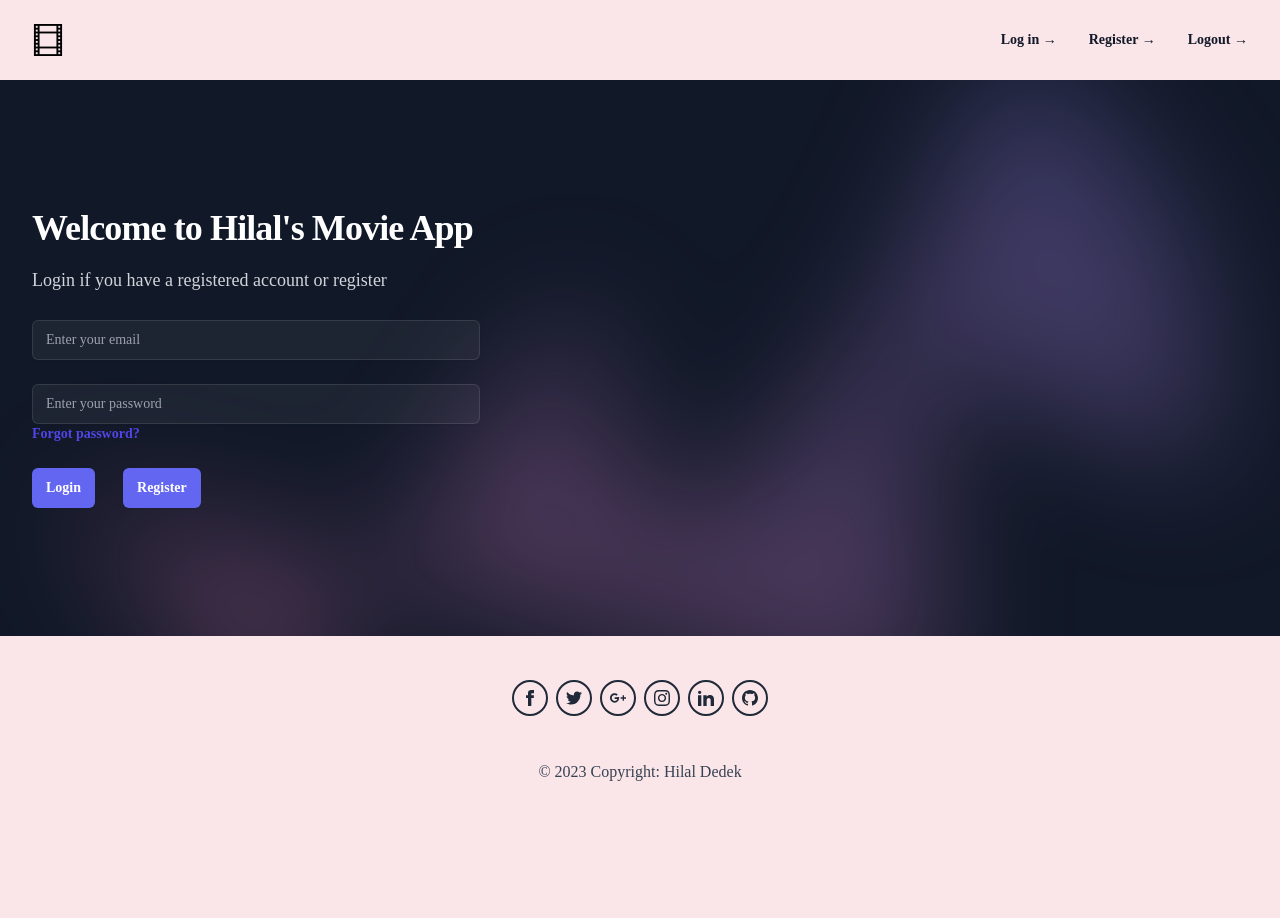
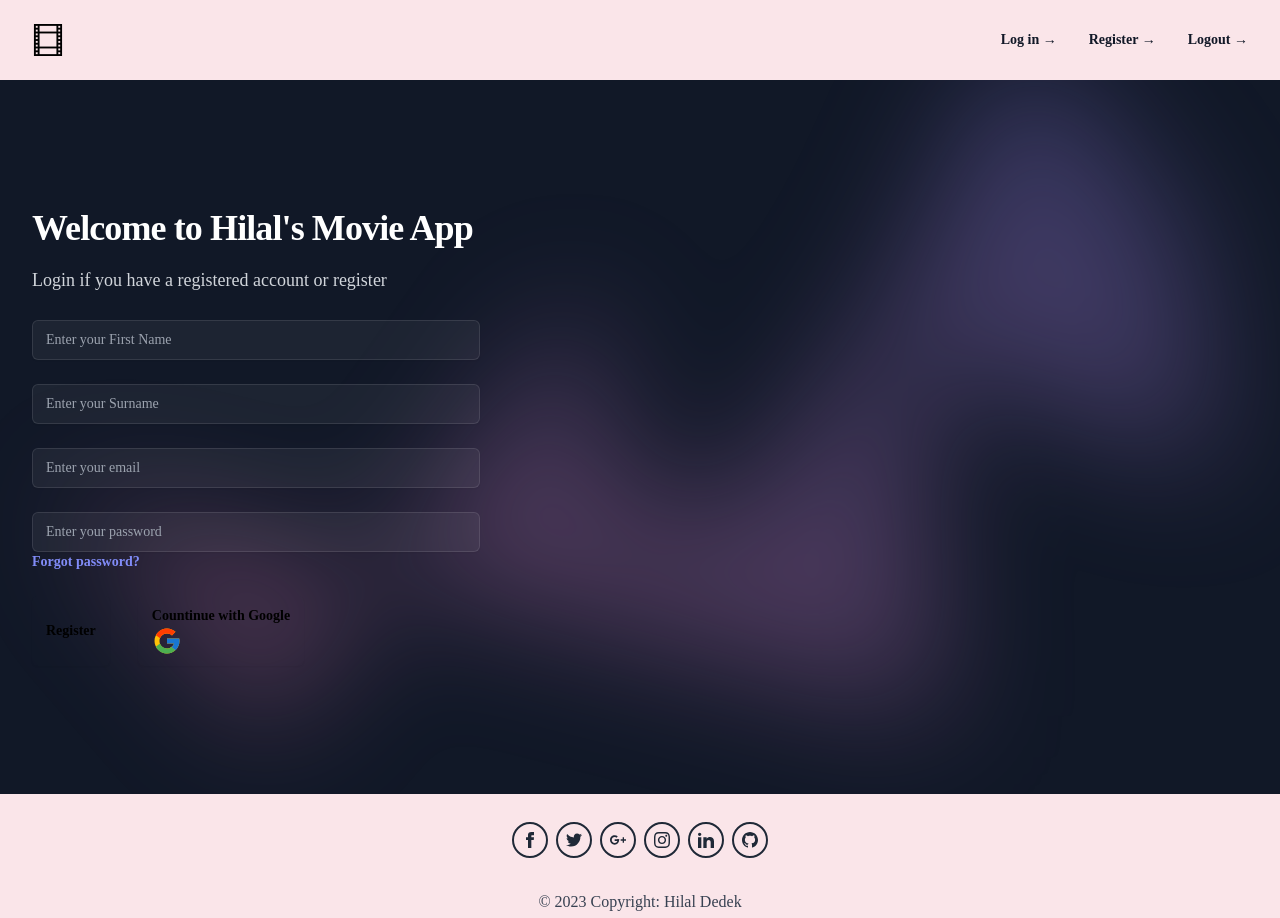
Before and after one commit to hilaldedek/React-MovieApp, a React (Create React App) app: page /register in a window 1280 px wide. Before the commit the page ends 800 px from the top, so only its background shows below. Built offline with nearby package versions, Linux system fonts and the light colour scheme; what tw-elements would draw is missing.

Commit message:
changed register

```diff
--- a/src/components/Footer.jsx
+++ b/src/components/Footer.jsx
@@ -4,7 +4,7 @@ const Footer = () => {
     const year=new Date().getFullYear();
   return (
     <div>
-         <footer className="bg-danger-100 text-center text-gray-700 fixed left-0 bottom-0 right-0">
+         <footer className="bg-danger-100 text-center text-gray-700 left-0 bottom-0 right-0">
         <div className="container px-6 pt-6 relative m-auto">
           <div className="mb-6 flex justify-center">
             <a href="#!" type="button" className="m-1 h-9 w-9 rounded-full border-2 border-gray-800 uppercase leading-normal text-gray-800 transition duration-150 ease-in-out hover:bg-black hover:bg-opacity-5 focus:outline-none focus:ring-0" data-te-ripple-init data-te-ripple-color="light">
@@ -39,7 +39,7 @@ const Footer = () => {
             </a>
           </div>
         </div>
-        <div className="p-4 text-center">
+        <div className="p-1 text-center">
           © {year} Copyright:
           <a className="text-whitehite" href="#"> Hilal Dedek</a>
         </div>
--- a/src/components/Navbar.jsx
+++ b/src/components/Navbar.jsx
@@ -38,7 +38,7 @@ const Navbar = () => {
           <a href="/register" className="text-sm font-semibold leading-6 text-gray-900 mr-8">
             Register <span aria-hidden="true">&rarr;</span>
           </a>
-          <a href="/register" className="text-sm font-semibold leading-6 text-gray-900">
+          <a href="/" className="text-sm font-semibold leading-6 text-gray-900">
             Logout <span aria-hidden="true">&rarr;</span>
           </a>
         </div>
@@ -72,7 +72,7 @@ const Navbar = () => {
                   Register
                 </a>
                 <a
-                  href="/register"
+                  href="/"
                   className="-mx-3 block rounded-lg px-3 py-2.5 text-base font-semibold leading-7 text-gray-900 hover:bg-gray-50"
                 >
                   Logout
--- a/src/pages/Login.jsx
+++ b/src/pages/Login.jsx
@@ -1,9 +1,10 @@
 import React from 'react'
+import GoogleIcon from '../assets/icons/GoogleIcon'
 
 const Login = () => {
   return (
     <div>
-      <div className="relative isolate overflow-hidden bg-gray-900 py-16 sm:py-24 lg:py-32">
+      <div className="relative isolate overflow-hidden bg-gray-900 py-16 sm:py-24 lg:py-32 ">
       <div className="mx-auto max-w-7xl px-6 lg:px-8">
         <div className="mx-auto grid max-w-2xl grid-cols-1 gap-x-8 gap-y-16 lg:max-w-none lg:grid-cols-2">
           <div className="max-w-xl lg:max-w-lg">
@@ -11,6 +12,34 @@ const Login = () => {
             <p className="mt-4 text-lg leading-8 text-gray-300">
             Login if you have a registered account or register
             </p>
+            <div className="mt-6 flex max-w-md gap-x-4">
+              <label htmlFor="first-name" className="sr-only">
+                First Name
+              </label>
+              <input
+                id="first-name"
+                name="firstname"
+                type="text"
+                autoComplete="text"
+                required
+                className="min-w-0 flex-auto rounded-md border-0 bg-white/5 px-3.5 py-2 text-white shadow-sm ring-1 ring-inset ring-white/10 focus:ring-2 focus:ring-inset focus:ring-indigo-500 sm:text-sm sm:leading-6"
+                placeholder="Enter your First Name"
+              />
+              </div>
+              <div className="mt-6 flex max-w-md gap-x-4">
+              <label htmlFor="surname" className="sr-only">
+                Surname
+              </label>
+              <input
+                id="surname"
+                name="surname"
+                type="text"
+                autoComplete="text"
+                required
+                className="min-w-0 flex-auto rounded-md border-0 bg-white/5 px-3.5 py-2 text-white shadow-sm ring-1 ring-inset ring-white/10 focus:ring-2 focus:ring-inset focus:ring-indigo-500 sm:text-sm sm:leading-6"
+                placeholder="Enter your Surname"
+              />
+              </div>
             <div className="mt-6 flex max-w-md gap-x-4">
               <label htmlFor="email-address" className="sr-only">
                 Email address
@@ -40,7 +69,7 @@ const Login = () => {
                 />
               </div>
               <div className="text-sm">
-                  <a href="#" className="font-semibold text-indigo-600 hover:text-indigo-500">
+                  <a href="#" className="font-semibold text-indigo-400 hover:text-indigo-500">
                     Forgot password?
                   </a>
                 </div>
@@ -48,17 +77,17 @@ const Login = () => {
                   <div  className="mt-6 flex max-w-md gap-x-4  mr-7">
                   <button
                   type="submit"
-                  className="flex-none rounded-md bg-indigo-500 px-3.5 py-2.5 text-sm font-semibold text-white shadow-sm hover:bg-indigo-400 focus-visible:outline focus-visible:outline-2 focus-visible:outline-offset-2 focus-visible:outline-indigo-500"
+                  className="flex-none rounded-md bg-danger-100 px-3.5 py-2.5 text-sm font-semibold text-black shadow-sm hover:bg-indigo-400 focus-visible:outline focus-visible:outline-2 focus-visible:outline-offset-2 focus-visible:outline-indigo-500"
                 >
-                  Login
+                  Register
                 </button>
               </div>
               <div  className="mt-6 flex max-w-md gap-x-4">
                 <button
                 type="submit"
-                className="flex-none rounded-md bg-indigo-500 px-3.5 py-2.5 text-sm font-semibold text-white shadow-sm hover:bg-indigo-400 focus-visible:outline focus-visible:outline-2 focus-visible:outline-offset-2 focus-visible:outline-indigo-500"
+                className="flex-none rounded-md bg-danger-100 px-3.5 py-2.5 text-sm font-semibold text-black shadow-sm hover:bg-indigo-400 focus-visible:outline focus-visible:outline-2 focus-visible:outline-offset-2 focus-visible:outline-indigo-500"
               >
-                Register
+                Countinue with Google
               </button>
               </div>
                 </div>
--- a/src/pages/Register.jsx
+++ b/src/pages/Register.jsx
@@ -1,17 +1,57 @@
-import React from 'react'
+import React, { useState } from 'react'
+import GoogleIcon from '../assets/icons/GoogleIcon';
 
 
 const Register = () => {
+  const[firstName,setFirstName]=useState("");
+  const[surname,setSurname]=useState("");
+  const[email,setEmail]=useState("");
+  const[password,setPassword]=useState("");
+  const handleSubmit=(e)=>{
+    e.preventDefault();
+    console.log(firstName,surname);
+  }
   return (
     <div>
       <div className="relative isolate overflow-hidden bg-gray-900 py-16 sm:py-24 lg:py-32">
       <div className="mx-auto max-w-7xl px-6 lg:px-8">
         <div className="mx-auto grid max-w-2xl grid-cols-1 gap-x-8 gap-y-16 lg:max-w-none lg:grid-cols-2">
-          <div className="max-w-xl lg:max-w-lg">
+          <div className="max-w-xl lg:max-w-lg" >
             <h2 className="text-3xl font-bold tracking-tight text-white sm:text-4xl">Welcome to Hilal's Movie App</h2>
             <p className="mt-4 text-lg leading-8 text-gray-300">
             Login if you have a registered account or register
             </p>
+            <form onSubmit={handleSubmit}>
+              <div className="mt-6 flex max-w-md gap-x-4">
+              <label htmlFor="first-name" className="sr-only">
+                First Name
+              </label>
+              <input
+                id="first-name"
+                name="firstname"
+                type="text"
+                autoComplete="text"
+                required
+                className="min-w-0 flex-auto rounded-md border-0 bg-white/5 px-3.5 py-2 text-white shadow-sm ring-1 ring-inset ring-white/10 focus:ring-2 focus:ring-inset focus:ring-indigo-500 sm:text-sm sm:leading-6"
+                placeholder="Enter your First Name"
+                onChange={(e)=>setFirstName(e.target.value)}
+              />
+              </div>
+              <div className="mt-6 flex max-w-md gap-x-4">
+              <label htmlFor="surname" className="sr-only">
+                Surname
+              </label>
+              <input
+                id="surname"
+                name="surname"
+                type="text"
+                autoComplete="text"
+                required
+                className="min-w-0 flex-auto rounded-md border-0 bg-white/5 px-3.5 py-2 text-white shadow-sm ring-1 ring-inset ring-white/10 focus:ring-2 focus:ring-inset focus:ring-indigo-500 sm:text-sm sm:leading-6"
+                placeholder="Enter your Surname"
+                onChange={(e)=>setSurname(e.target.value)}
+              />
+              </div>
             <div className="mt-6 flex max-w-md gap-x-4">
               <label htmlFor="email-address" className="sr-only">
                 Email address
@@ -24,6 +64,7 @@ const Register = () => {
                 required
                 className="min-w-0 flex-auto rounded-md border-0 bg-white/5 px-3.5 py-2 text-white shadow-sm ring-1 ring-inset ring-white/10 focus:ring-2 focus:ring-inset focus:ring-indigo-500 sm:text-sm sm:leading-6"
                 placeholder="Enter your email"
+                onChange={(e)=>setEmail(e.target.value)}
               />
               </div>
               <div  className="mt-6 flex max-w-md gap-x-4">
@@ -38,10 +79,13 @@ const Register = () => {
                   required
                   className="min-w-0 flex-auto rounded-md border-0 bg-white/5 px-3.5 py-2 text-white shadow-sm ring-1 ring-inset ring-white/10 focus:ring-2 focus:ring-inset focus:ring-indigo-500 sm:text-sm sm:leading-6"
                   placeholder="Enter your password"
+                  onChange={(e)=>setPassword(e.target.value)}
                 />
               </div>
+            </form>
+
               <div className="text-sm">
-                  <a href="#" className="font-semibold text-indigo-600 hover:text-indigo-500">
+                  <a href="#" className="font-semibold text-indigo-400 hover:text-indigo-500">
                     Forgot password?
                   </a>
                 </div>
@@ -49,17 +93,17 @@ const Register = () => {
                 <div  className="mt-6 flex max-w-md gap-x-4 mr-7">
                   <button
                   type="submit"
-                  className="flex-none rounded-md bg-indigo-500 px-3.5 py-2.5 text-sm font-semibold text-white shadow-sm hover:bg-indigo-400 focus-visible:outline focus-visible:outline-2 focus-visible:outline-offset-2 focus-visible:outline-indigo-500 mx-auto"
+                  className="flex-none rounded-md bg-danger-100 px-3.5 py-2.5 text-sm font-semibold text-black shadow-sm hover:bg-indigo-400 focus-visible:outline focus-visible:outline-2 focus-visible:outline-offset-2 focus-visible:outline-indigo-500 mx-auto" onSubmit={handleSubmit}
                 >
-                  Login
+                  Register
                 </button>
               </div>
               <div  className="mt-6 flex max-w-md gap-x-4">
                 <button
-                type="submit"
-                className="flex-none rounded-md bg-indigo-500 px-3.5 py-2.5 text-sm font-semibold text-white shadow-sm hover:bg-indigo-400 focus-visible:outline focus-visible:outline-2 focus-visible:outline-offset-2 focus-visible:outline-indigo-500 mx-auto"
+                type="button"
+                className="flex-none rounded-md bg-danger-100 px-3.5 py-2.5 text-sm font-semibold text-black shadow-sm hover:bg-indigo-400 focus-visible:outline focus-visible:outline-2 focus-visible:outline-offset-2 focus-visible:outline-indigo-500 mx-auto"
               >
-                Register
+                Countinue with Google<GoogleIcon/>
               </button>
               </div>
               </div>
```
